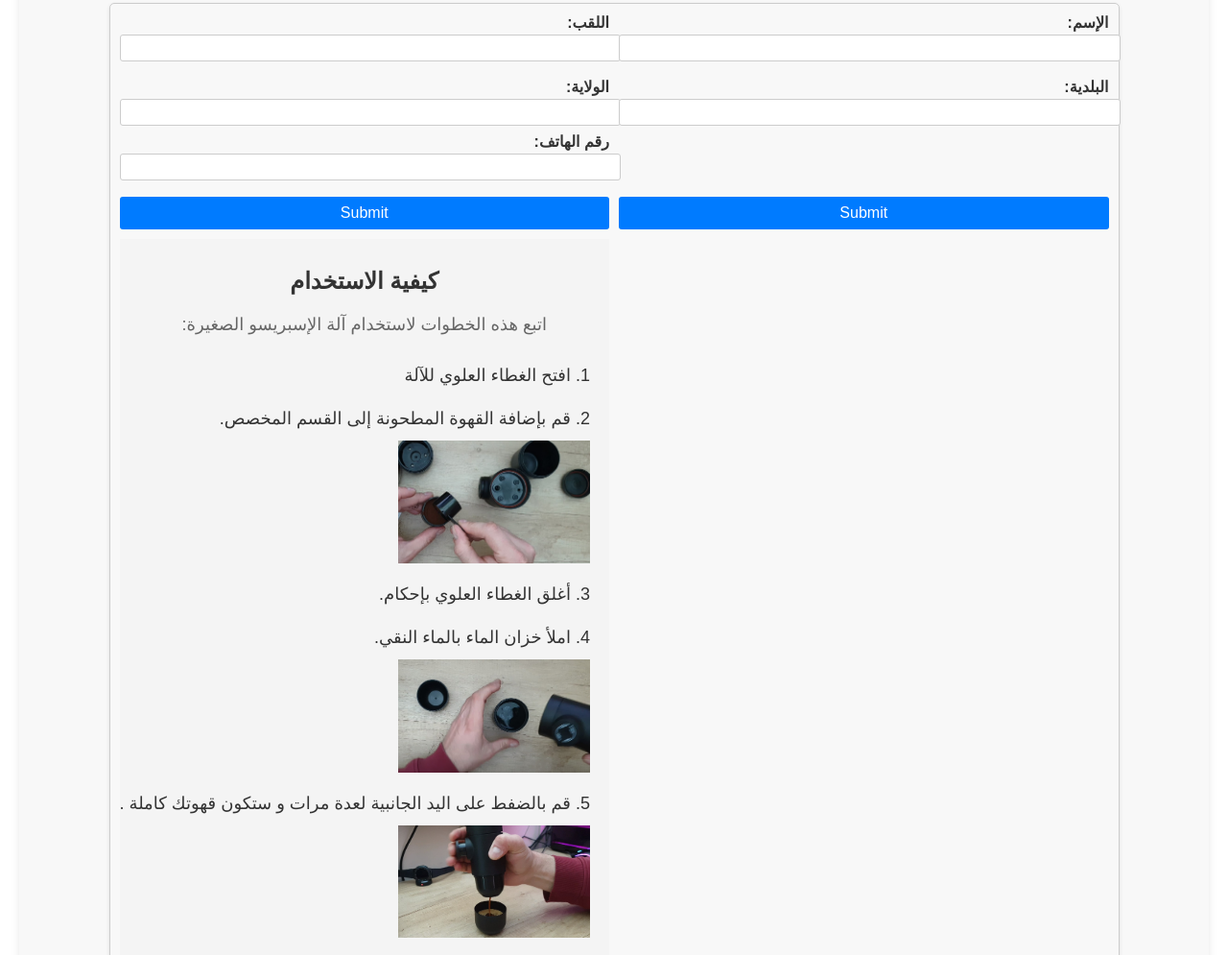
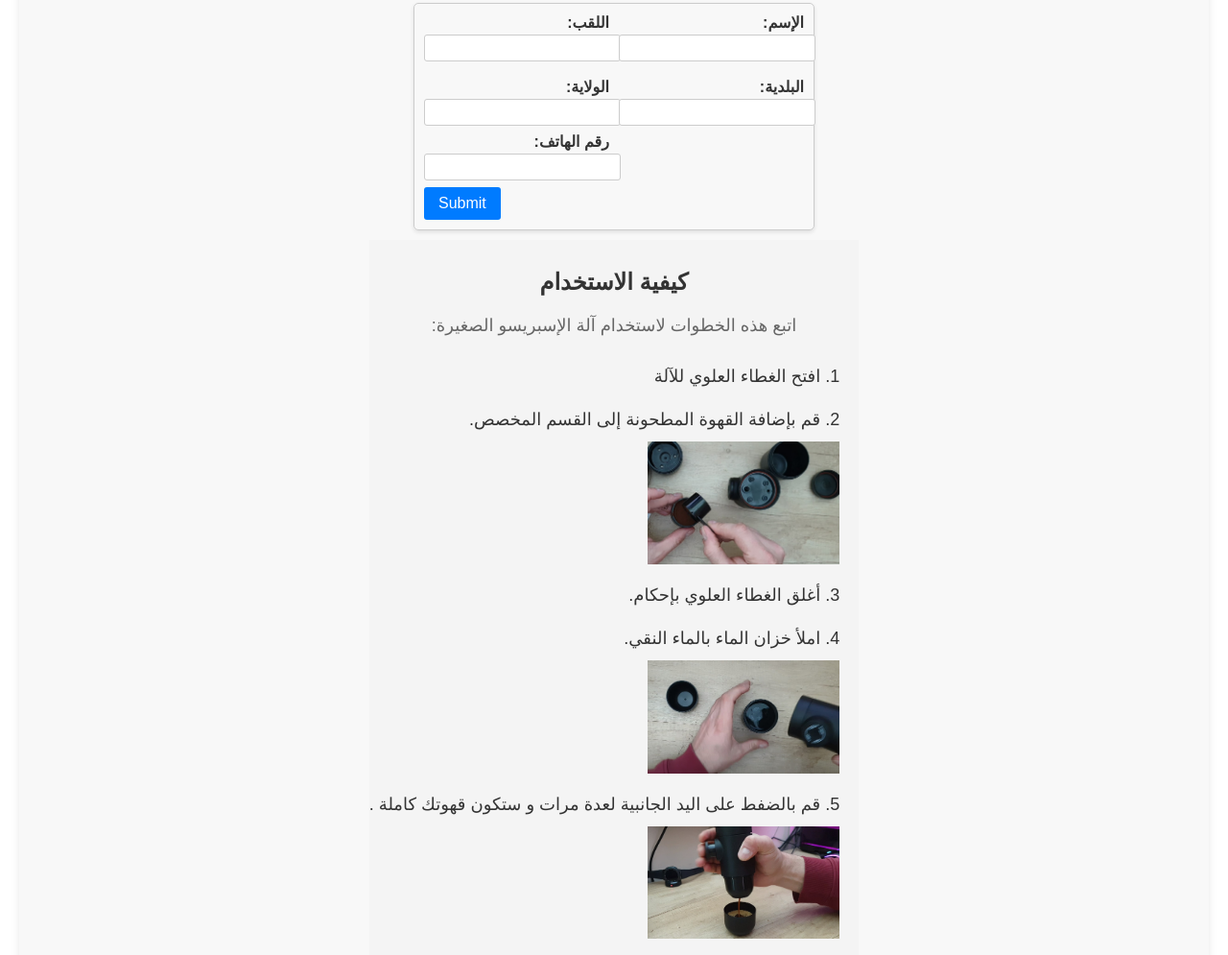
Before and after one commit to abderraoufMKF/KAHWA-DZ, a plain HTML site: page index.html in a window 1280 px wide. Shown: the part 845-1840 px from the top of the page at 96% size. Drawn offline with Linux system fonts and the light colour scheme.

Commit message:
Update index.html

```diff
--- a/index.html
+++ b/index.html
@@ -70,6 +70,7 @@
             <label for="entry.8642097531" class="arabic-label">:البلدية</label>
             <input type="text" id="entry.8642097531" name="entry.8642097531" required>
         </div>
+    </div>
     <button type="submit">Submit</button>
 </form>
 
@@ -88,7 +89,7 @@
         document.getElementById("google-form").style.display = "none";
     }
 </script>
-      <button type="submit">Submit</button>
+
 
       <section id="how-to-use">
         <div class="container">
```
Lines whose indentation alone changed are shown as unchanged.
